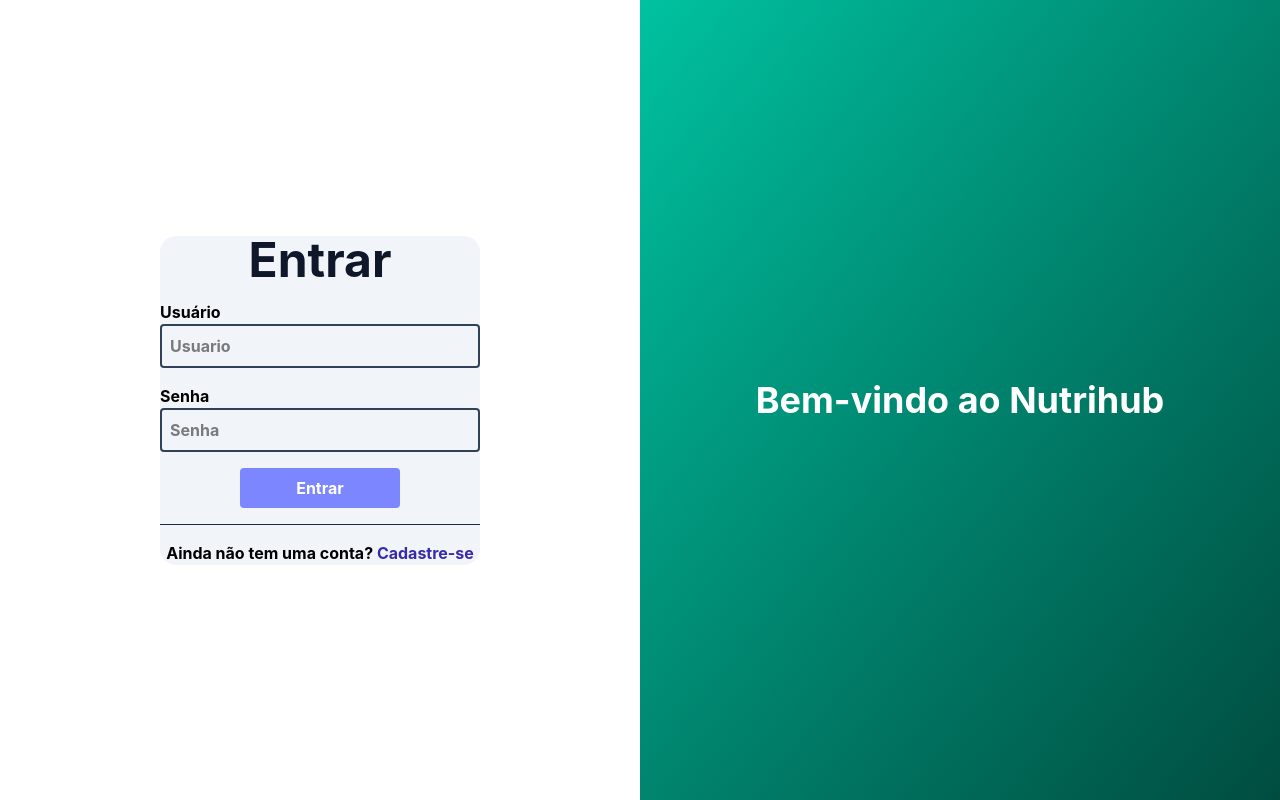
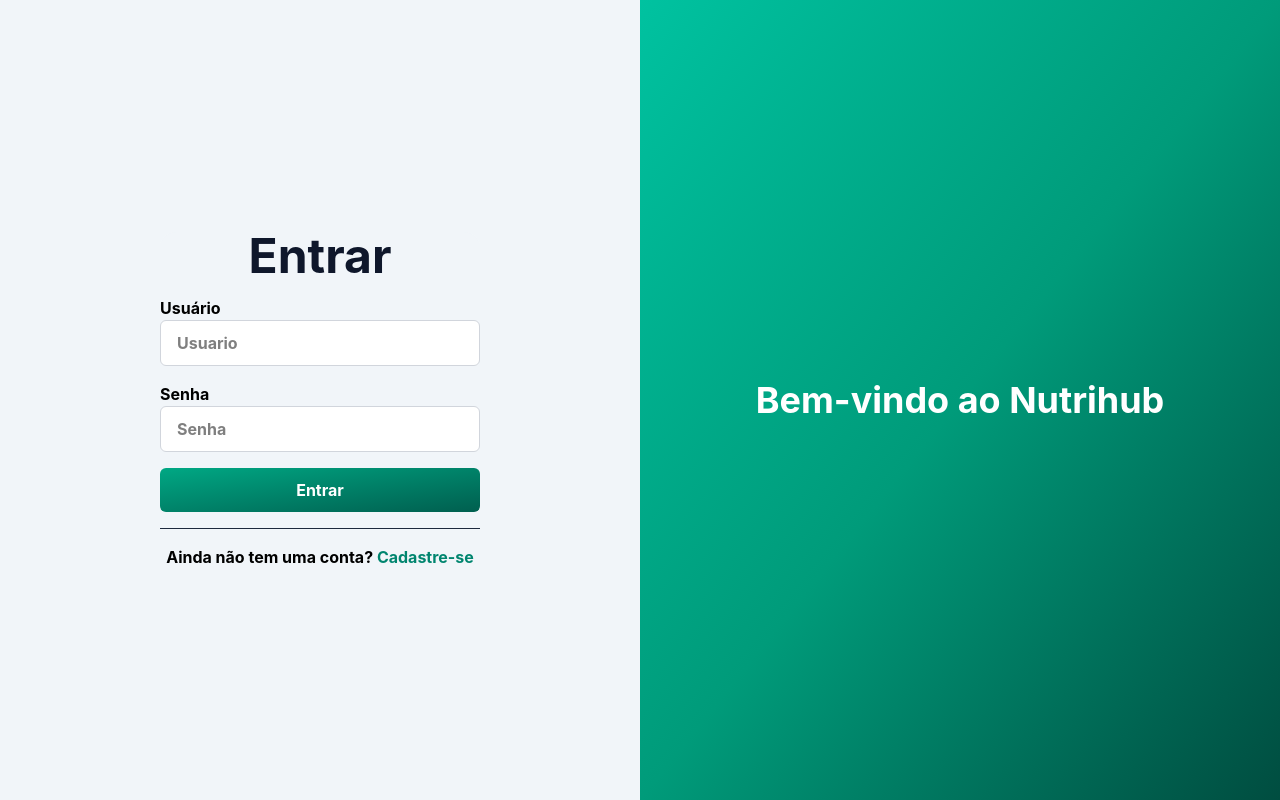
Before and after one commit to Grupo-04-Turma-JavaScript-12/Nutrihub-front, a React (Vite) app: page /login in a window 1280 px wide. Built offline with nearby package versions, Linux system fonts and the light colour scheme; no server answers.

Commit message:
Tela de Login

```diff
--- a/src/pages/login/Login.tsx
+++ b/src/pages/login/Login.tsx
@@ -37,7 +37,7 @@
 
   return (
     <>
-      <div className="grid grid-cols-1 lg:grid-cols-2 h-screen place-items-center font-bold  shadow-2xl ">
+      <div className="grid grid-cols-1 lg:grid-cols-2 h-screen place-items-center font-bold  shadow-2xl bg-slate-100 ">
         <form className="flex justify-center items-center flex-col w-1/2 gap-4 rounded-2xl bg-slate-100 "
         onSubmit={login}>
 
@@ -49,8 +49,7 @@
               id="usuario"
               name="usuario"
               placeholder="Usuario"
-              focus:border-indigo-500
-              className="border-2 border-slate-700 rounded p-2"
+              className= "w-full border border-gray-300 rounded-md px-4 py-2.5 bg-white focus:outline-none focus:ring-2 focus:ring-[#00856F] focus:border-[#00856F] transition"
               value={restauranteLogin.usuario}
               onChange={(e: ChangeEvent<HTMLInputElement>)=> atualizarEstado(e)}
             />
@@ -62,7 +61,7 @@
               id="senha"
               name="senha"
               placeholder="Senha"
-              className="border-2 border-slate-700 rounded p-2"
+              className="w-full border border-gray-300 rounded-md px-4 py-2.5 bg-white focus:outline-none focus:ring-2 focus:ring-[#00856F] focus:border-[#00856F] transition"
               value = {restauranteLogin.senha}
               onChange={(e: ChangeEvent<HTMLInputElement>)=> atualizarEstado(e)}
 
@@ -70,8 +69,17 @@
           </div>
           <button
             type="submit"
-            className="rounded bg-indigo-400 flex justify-center
-                       hover:bg-indigo-900 text-white w-1/2 py-2">
+            className="w-full border-0 rounded-md px-4 py-2.5
+               text-white
+               bg-gradient-to-br
+               from-[#00A884]
+               to-[#005F4F]
+               focus:outline-none
+               focus:ring-2
+               focus:ring-[#00856F]
+               hover:opacity-80
+               transition
+               hover:cursor-pointer">
             {isLoading ?
             <ClipLoader
                 color="#ffffff"
@@ -87,7 +95,7 @@
             Ainda não tem uma conta?{" "}
             <Link
               to="/cadastro"
-              className="text-indigo-800 hover:underline"
+              className="text-[#00856F] hover:underline"
             >
               Cadastre-se
             </Link>
@@ -96,9 +104,9 @@
         <div
           className="hidden lg:flex w-full min-h-screen
                bg-gradient-to-br
-               from-[#00C2A0]
-               via-[#00856F]
-               to-[#004D40]
+              from-[#00C2A0]
+              via-[#009B7A]
+              to-[#004D40]
                 items-center
                 justify-center
                 text-white
```
